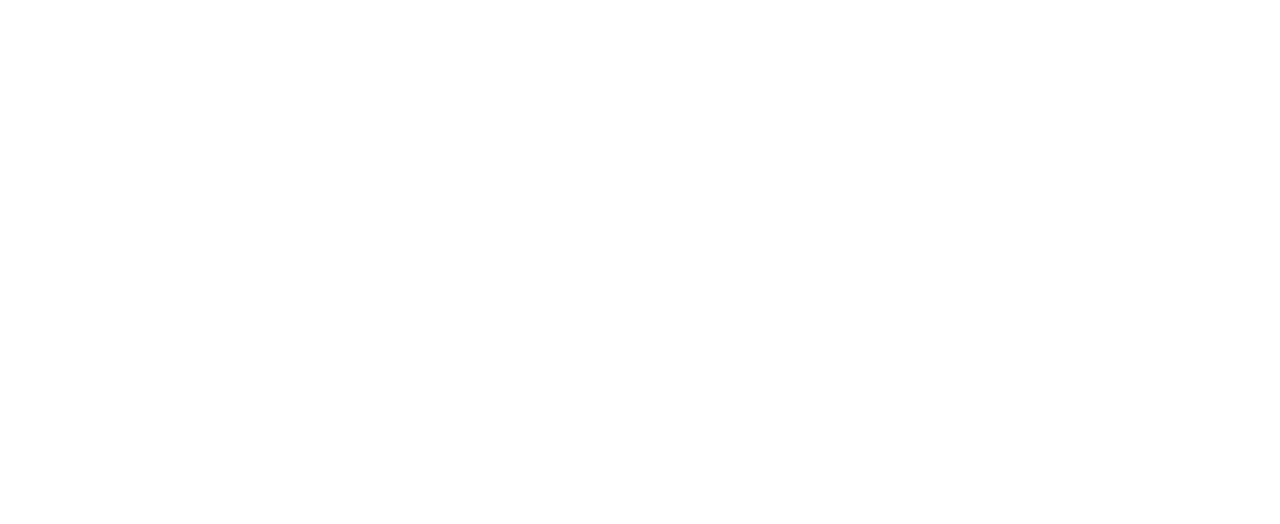
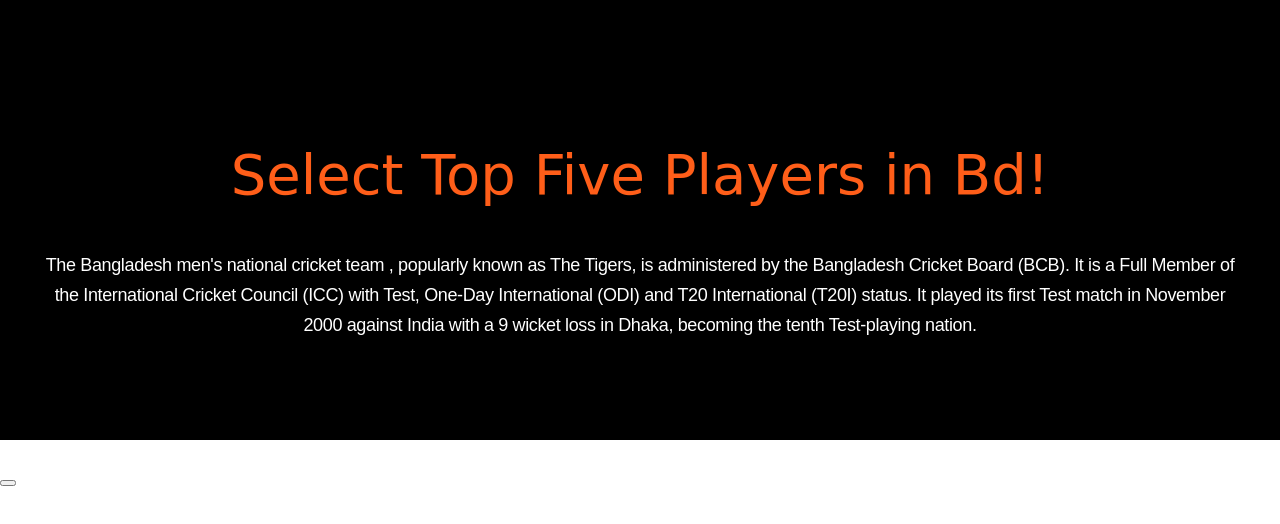
Before and after one commit to Abusayed987/Top_Tiget_in_BD, a plain HTML site: page index.html in a window 1280 px wide. Drawn offline with Linux system fonts and the light colour scheme.

Commit message:
added header

```diff
--- a/index.html
+++ b/index.html
@@ -1,12 +1,46 @@
 <!DOCTYPE html>
 <html lang="en">
+
 <head>
     <meta charset="UTF-8">
     <meta http-equiv="X-UA-Compatible" content="IE=edge">
     <meta name="viewport" content="width=device-width, initial-scale=1.0">
-    <title>Top 5 in BD </title>
+    <title>Top Five In BD</title>
+    <link rel="stylesheet" href="styles/style.css">
+    <link rel="preconnect" href="https://fonts.googleapis.com">
+    <link rel="preconnect" href="https://fonts.gstatic.com" crossorigin>
+    <link href="https://fonts.googleapis.com/css2?family=Poppins&display=swap" rel="stylesheet">
 </head>
+
 <body>
+    <header>
+        <div id="header_section">
+            <h1>Select Top Five Players in Bd!</h1>
+            <p>
+                The Bangladesh men's national cricket team , popularly known as The Tigers, is administered by the
+                Bangladesh Cricket Board (BCB). It is a Full Member of the International Cricket Council (ICC) with
+                Test, One-Day International (ODI) and T20 International (T20I) status. It played its first Test match in
+                November 2000 against India with a 9 wicket loss in Dhaka, becoming the tenth Test-playing nation.
+            </p>
+        </div>
+    </header>
+    <main>
+        <section id="select_player">
+            <div>
+                <img src="" alt="">
+                <h4></h4>
+                <button></button>
+            </div>
+        </section>
+        <section id="calculate_section">
 
+        </section>
+    </main>
+    <footer>
+
+    </footer>
+    <script src="js/utility.js"></script>
+    <script src="js/index.js"></script>
 </body>
+
 </html>
--- a/styles/style.css
+++ b/styles/style.css
@@ -0,0 +1,30 @@
+* {
+    margin: 0 auto;
+    font-family: 'Poppins', sans-serif;
+
+}
+#header_section{
+    background-color: #000000;
+    text-align: center;
+}
+header h1 {
+
+    color: #FF5E19;
+    /* font-family:fantasy; */
+    font-family:cursive;
+    padding-top: 128px;
+    font-weight: 400;
+    font-size: 56px;
+    line-height: 94px;
+    margin-bottom: 28px;
+}
+
+header p {
+   max-width: 1200px; /*  mone rekho max-width */
+    color: #ffffff;
+    font-size:18px;
+    line-height: 30px;
+    letter-spacing: -0.02em;
+    padding-bottom: 100px;
+    font-family:sans-serif;
+}
```
Also changed, not shown: images/player01-sakib.jpg (added), images/player02-taskin.jpg (added), images/player03-mehedi.jpg (added), images/player04-mosaddek.jpg (added), images/player05-soumya.jpg (added), images/player06-Mustafizur.jpg (added), images/player07-LitonDas.jpg (added), images/player08-abuHider.jpg (added), images/player09-sabbir.jpg (added), images/player10-saifuddin.jpg (added), images/player11-sariful.jpg (added).
